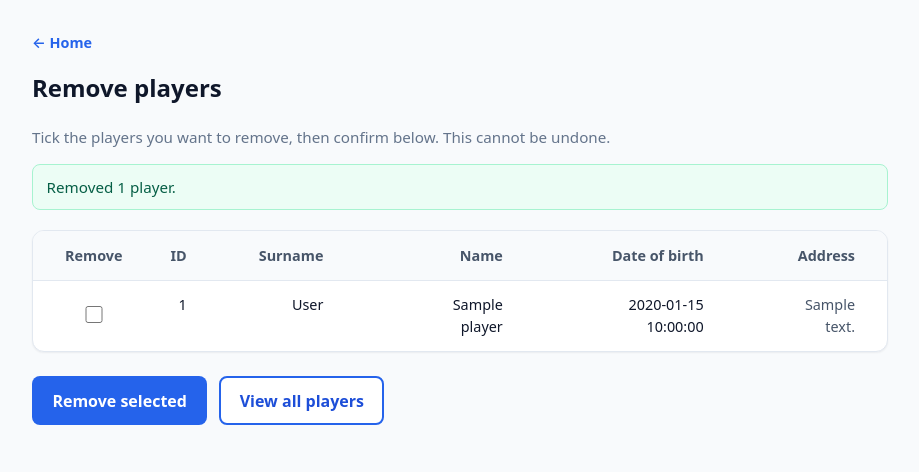
After one commit to jreyesromero/basketball_statistics, a FastAPI app: template src/templates/remove_players.html in a window 1280 px wide. The commit adds this page. Shown: the top 472 px of the page, without its empty margins (180-1099 px from the left). Run offline with FastAPI, Linux system fonts and the light colour scheme; the template is opened without the code that fills it: most values are stand-ins (such as "Sample title", 1, 10 or a date in 2020).

Commit message:
remove player page

```diff
--- a/src/main.py
+++ b/src/main.py
@@ -63,6 +63,72 @@ async def add_player_form(request: Request) -> HTMLResponse:
             "error": None,
             "values": {},
         },
+    )
+
+
+@app.get("/players/remove", response_class=HTMLResponse)
+async def remove_players_form(
+    request: Request,
+    removed: int | None = Query(None, ge=0),
+) -> HTMLResponse:
+    return templates.TemplateResponse(
+        request,
+        "remove_players.html",
+        {
+            "players": fetch_players(),
+            "error": None,
+            "removed_count": removed,
+        },
+    )
+
+
+@app.post("/players/remove", response_model=None)
+async def remove_players_submit(request: Request) -> RedirectResponse | HTMLResponse:
+    form = await request.form()
+    raw_ids = form.getlist("player_id")
+    ids: list[int] = []
+    for x in raw_ids:
+        try:
+            ids.append(int(x))
+        except (TypeError, ValueError):
+            continue
+
+    if not ids:
+        return templates.TemplateResponse(
+            request,
+            "remove_players.html",
+            {
+                "players": fetch_players(),
+                "error": "Select at least one player to remove.",
+                "removed_count": None,
+            },
+            status_code=422,
+        )
+
+    try:
+        with sqlite3.connect(DB_PATH) as conn:
+            placeholders = ",".join("?" * len(ids))
+            cur = conn.execute(
+                f"DELETE FROM player WHERE player_id IN ({placeholders})",
+                ids,
+            )
+            conn.commit()
+            deleted = cur.rowcount
+    except sqlite3.Error:
+        return templates.TemplateResponse(
+            request,
+            "remove_players.html",
+            {
+                "players": fetch_players(),
+                "error": "Could not update the database. Try again.",
+                "removed_count": None,
+            },
+            status_code=500,
+        )
+
+    return RedirectResponse(
+        url=f"/players/remove?removed={deleted}",
+        status_code=303,
     )
 
 
--- a/src/static/style.css
+++ b/src/static/style.css
@@ -143,6 +143,38 @@ h1 {
   word-break: break-word;
 }
 
+.table--remove .table__check {
+  text-align: center;
+  vertical-align: middle;
+  width: 4.5rem;
+  padding-inline: 0.75rem;
+}
+
+.table--remove .table__check input[type="checkbox"] {
+  width: 1.1rem;
+  height: 1.1rem;
+  cursor: pointer;
+}
+
+.remove-players__intro {
+  margin: 0 0 1rem;
+  color: #64748b;
+  font-size: 0.95rem;
+  max-width: 40rem;
+}
+
+.remove-players__form {
+  margin: 0;
+}
+
+.remove-players__actions {
+  display: flex;
+  flex-wrap: wrap;
+  gap: 0.75rem;
+  align-items: center;
+  margin: 1.25rem 0 0;
+}
+
 .table-meta {
   margin: 0.5rem 0 0;
   font-size: 0.85rem;
--- /dev/null
+++ b/src/templates/remove_players.html
@@ -0,0 +1,80 @@
+<!DOCTYPE html>
+<html lang="en">
+  <head>
+    <meta charset="utf-8" />
+    <meta name="viewport" content="width=device-width, initial-scale=1" />
+    <title>Remove players — Basket</title>
+    <link rel="stylesheet" href="/static/style.css" />
+  </head>
+  <body>
+    <main class="wrap">
+      <p class="nav-top"><a href="/">← Home</a></p>
+      <h1>Remove players</h1>
+      <p class="remove-players__intro">
+        Tick the players you want to remove, then confirm below. This cannot be undone.
+      </p>
+
+      {% if removed_count is not none and removed_count > 0 %}
+      <p class="banner banner--ok" role="status">
+        Removed {{ removed_count }} player{% if removed_count != 1 %}s{% endif %}.
+      </p>
+      {% endif %}
+
+      {% if error %}
+      <p class="banner banner--err" role="status">{{ error }}</p>
+      {% endif %}
+
+      {% if players %}
+      <form
+        class="remove-players__form"
+        method="post"
+        action="/players/remove"
+        onsubmit="return confirm('Remove the selected players? This cannot be undone.');"
+      >
+        <div class="table-scroll">
+          <table class="table table--remove">
+            <thead>
+              <tr>
+                <th class="table__check" scope="col">Remove</th>
+                <th scope="col">ID</th>
+                <th class="table__col-surname" scope="col">Surname</th>
+                <th scope="col">Name</th>
+                <th scope="col">Date of birth</th>
+                <th scope="col">Address</th>
+              </tr>
+            </thead>
+            <tbody>
+              {% for p in players %}
+              <tr>
+                <td class="table__check">
+                  <input
+                    type="checkbox"
+                    name="player_id"
+                    value="{{ p.player_id }}"
+                    aria-label="Select {{ p.surname }}, {{ p.name }} for removal"
+                  />
+                </td>
+                <td>{{ p.player_id }}</td>
+                <td class="table__col-surname">{{ p.surname }}</td>
+                <td>{{ p.name }}</td>
+                <td>{{ p.date_of_birth }}</td>
+                <td class="table__address">{{ p.address if p.address else "—" }}</td>
+              </tr>
+              {% endfor %}
+            </tbody>
+          </table>
+        </div>
+        <p class="remove-players__actions">
+          <button type="submit" class="btn">Remove selected</button>
+          <a href="/players" class="btn btn--secondary">View all players</a>
+        </p>
+      </form>
+      {% else %}
+      <p class="empty">
+        No players to remove. <a href="/players/new">Add a player</a> or
+        <a href="/">return home</a>.
+      </p>
+      {% endif %}
+    </main>
+  </body>
+</html>
--- a/src/templates/welcome.html
+++ b/src/templates/welcome.html
@@ -15,6 +15,7 @@
       <nav class="welcome__actions" aria-label="Main options">
         <a href="/players/new" class="btn btn--block">Add a new player</a>
         <a href="/players" class="btn btn--secondary btn--block">View all players</a>
+        <a href="/players/remove" class="btn btn--secondary btn--block">Remove players</a>
       </nav>
     </main>
   </body>
```
Also changed, not shown: data/basket.sqlite.
